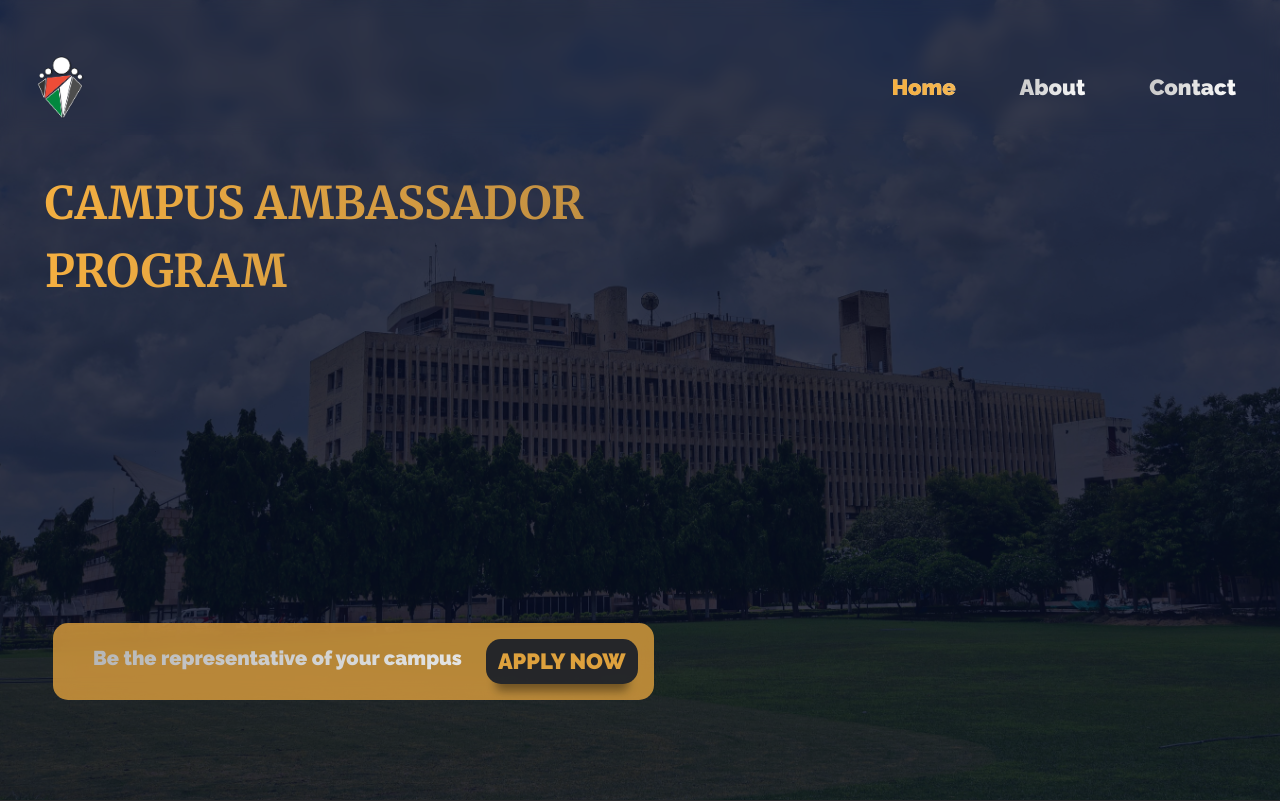
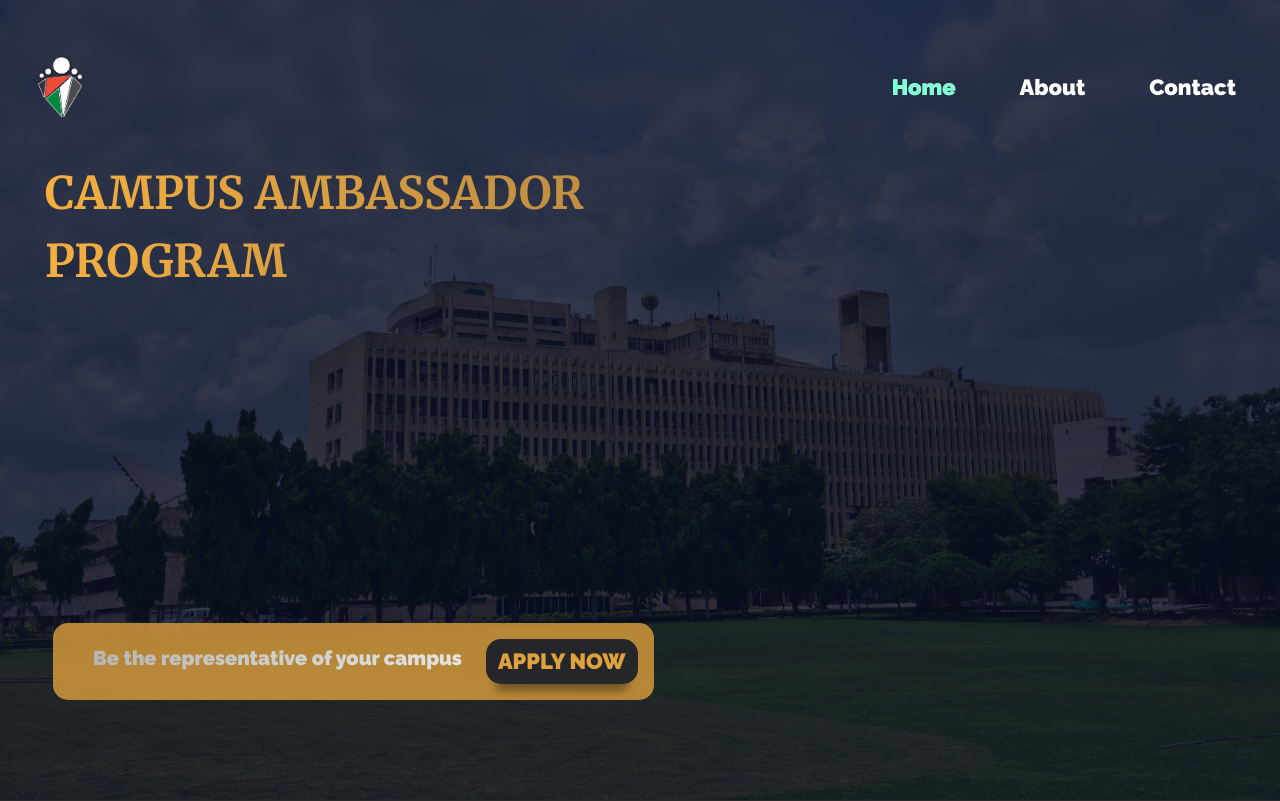
Before and after one commit to NSS-IIT-Delhi/Kaizen-23-CAP, a React (Create React App) app: page / in a window 1280 px wide. Shown: the top 801 px of the page. Built offline with nearby package versions, Linux system fonts and the light colour scheme.

Commit message:
colour changes

```diff
--- a/src/header/style.css
+++ b/src/header/style.css
@@ -10,7 +10,7 @@
     height: 3px;
     bottom: 0;
     left: 0;
-    background-color: rgb(245, 176, 65);
+    background-color: aquamarine;
     transform-origin: bottom right;
     transition: transform 0.25s ease-out;
   }
@@ -27,6 +27,10 @@
     bottom: 100px;
   }
   .cap {
+    padding-top:10rem;
+    align-self: center;
+  }
+  .main {
     position: absolute;
     top: 170px;
   }
@@ -72,7 +76,7 @@ body {
 }
 
 .nav-link {
-  background: linear-gradient(to right,#c5c5c5, rgb(255, 255, 255));
+  background: white;
   -webkit-background-clip: text;
   -webkit-text-fill-color: transparent;
   font-size: 22px;
@@ -80,7 +84,7 @@ body {
 }
 
 .nav-link:hover {
-  background: linear-gradient(to right,rgb(245, 176, 65), rgba(245, 176, 65, 0.9));
+  background: aquamarine;
   -webkit-background-clip: text;
   -webkit-text-fill-color: transparent;
   font-size: 22px;
@@ -89,7 +93,7 @@ body {
 }
 
 .nav-link-active {
-  background: linear-gradient(to right,rgb(245, 176, 65), rgba(245, 176, 65, 0.9));
+  background: aquamarine;
   -webkit-background-clip: text;
   -webkit-text-fill-color: transparent;
 
@@ -100,7 +104,7 @@ body {
 }
 
 .bg {
-  background:url("./iitd.jpg") no-repeat fixed;
+  background:linear-gradient(90deg, rgba(6, 12, 34, 0.8) -24.3%, rgba(6, 12, 34, 0.8) -11.13%, rgba(6, 12, 34, 0.8) 57.24%), rgba(6, 12, 34, 0.8) url("./iitd.jpg") no-repeat fixed;
 
   background-size: cover;
   min-height: 100vh;
@@ -109,27 +113,6 @@ body {
   /* background-color: #141414; */
 }
 
-.bg:before{
-  content: "";
-  background: rgba(6, 12, 34, 0.8);
-  position: absolute;
-  bottom: 0;
-  top: 0;
-  left: 0;
-  right: 0;
-}
-
-.main {
-  background-image: url(https://encrypted-tbn0.gstatic.com/images?q=tbn:ANd9GcSf9TMCPpl8snadnXtxM8K-bJ6MRJr701J8sbC4p88SRzRUEDPxFA2gX0ctuJkuIfrrfWI&usqp=CAU);
-
-  /* Full height */
-  height: 100%;
-
-  /* Center and scale the image nicely */
-  background-position: center;
-  background-repeat: no-repeat;
-  background-size: cover;
-}
 
 #navbar {
   overflow: hidden;
@@ -205,3 +188,26 @@ body {
   -webkit-transform: translate(0px, -3px) scale(1.1);
   transform: translate(0px, -3px) scale(1.1);
 }
+
+.applybtn {
+  font-family: "Raleway", sans-serif;
+  font-weight: 500;
+  font-size: 14px;
+  letter-spacing: 1px;
+  display: inline-block;
+  padding: 12px 32px;
+  border-radius: 50px;
+  transition: 0.5s;
+  line-height: 1;
+  margin: 10px;
+  color: #fff;
+  background-color: transparent;
+  -webkit-animation-delay: 0.8s;
+  animation-delay: 0.8s;
+  border: 2px solid aquamarine;
+}
+
+.applybtn:hover {
+  background: aquamarine;
+  color: black;
+}
```
